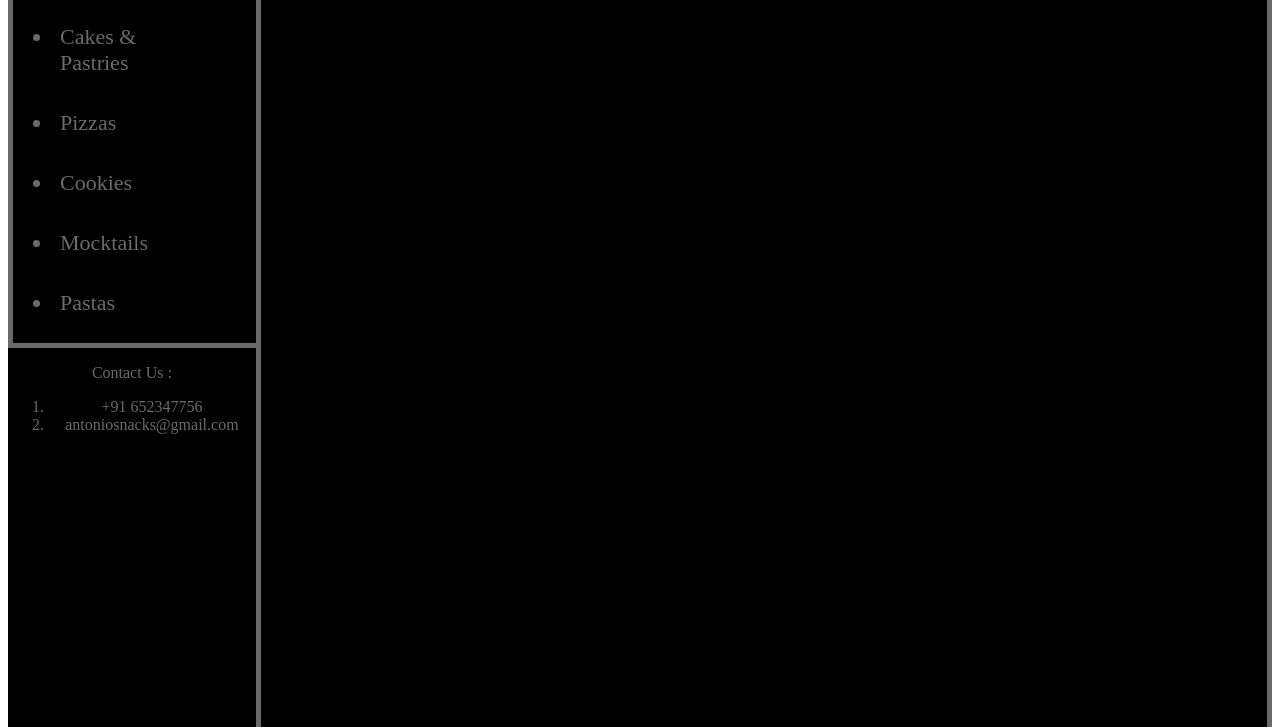
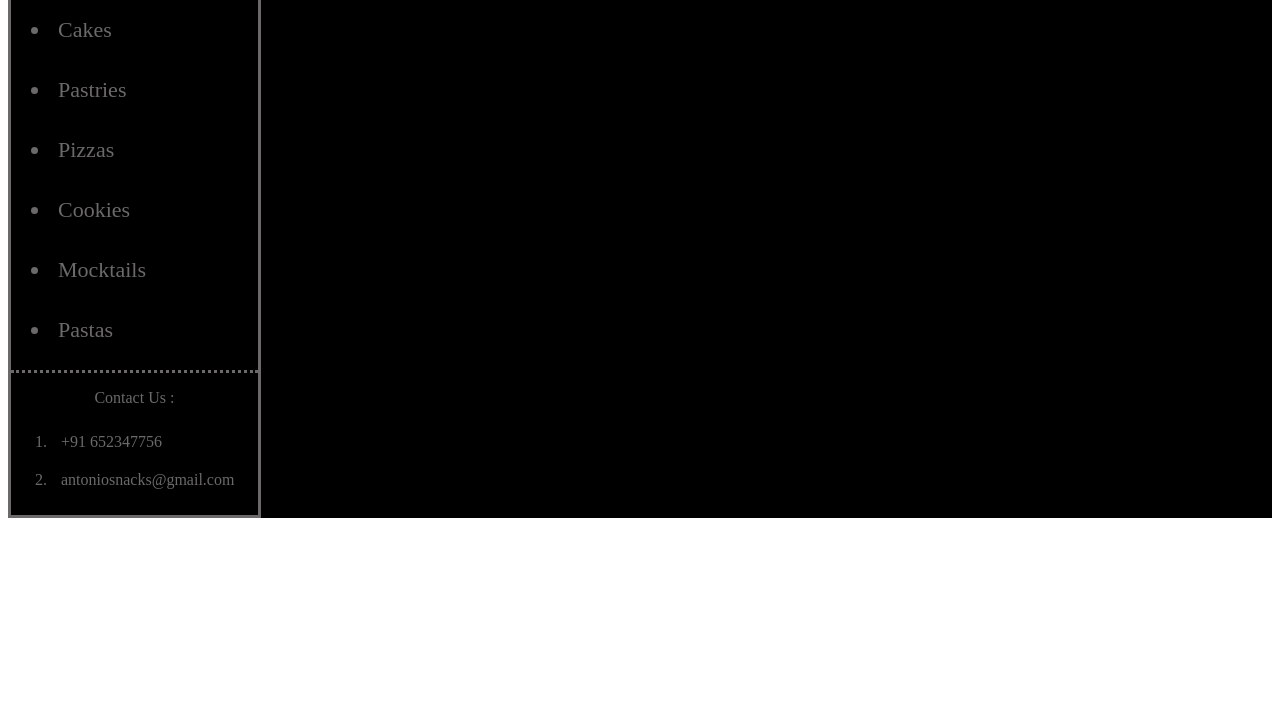
Before and after one commit to Ishan0704/CODEWAY-Task-1, a plain HTML site: page Level-1 Task-3/landing.html in a window 1280 px wide. Shown: the part 265-992 px from the top of the page. After the commit the page ends 800 px from the top, so only its background shows below. Drawn offline with Linux system fonts and the light colour scheme.

Commit message:
Left side done

```diff
--- a/Level-1 Task-3/landing.html
+++ b/Level-1 Task-3/landing.html
@@ -18,15 +18,16 @@
         <div class="left">
             <p class="menu">MENU</p>
             <ul class="order-list">
-                <li><a href="#burgers">Burgers</a></li>
-                <li><a href="#cakes&pastries">Cakes & Pastries</a></li>
-                <li> <a href="#pizzas">Pizzas</a></li>
-                <li><a href="#cookies">Cookies</a></li>
-                <li><a href="#mocktails">Mocktails</a></li>
-                <li><a href="#pastas">Pastas</a></li>
+                <li class="border"><a href="#burgers">Burgers</a></li>
+                <li class="border"><a href="#cakes">Cakes</a></li>
+                <li class="border"><a href="#pastries">Pastries</a></li>
+                <li class="border"> <a href="#pizzas">Pizzas</a></li>
+                <li class="border"><a href="#cookies">Cookies</a></li>
+                <li class="border"><a href="#mocktails">Mocktails</a></li>
+                <li class="border"><a href="#pastas">Pastas</a></li>
             </ul>
             <p>Contact Us :</p>
-            <ol>
+            <ol class="contact">
                 <li>+91 652347756</li>
                 <li>antoniosnacks@gmail.com</li>
             </ol>
--- a/Level-1 Task-3/style.css
+++ b/Level-1 Task-3/style.css
@@ -53,7 +53,7 @@ html{
 
 .body{
     width:100%;
-    height:1500px;
+    height:auto;
     background-color: black;
     color:rgba(109, 107, 107, 0.986);
     display: flex;
@@ -66,48 +66,48 @@ html{
     text-align: center;
     border-right: rgba(109, 107, 107, 0.986) 5px solid;
     overflow-y:hidden;
-    max-height:200vh ;
+    border:  rgba(109, 107, 107, 0.986) 3px solid;
 
 }
 .menu{
     padding-top: 20px;
     padding-bottom: 20px;
     font-size:30px;
-    border:  rgba(109, 107, 107, 0.986) 5px solid;
+    /* border:  rgba(109, 107, 107, 0.986) 5px solid; */
     border-right: 0px;
     margin: 0px;
 }
 .order-list{
     margin: 0px;
     padding-top: 10px;
-    border:  rgba(109, 107, 107, 0.986) 5px solid;
-    border-right: 0px;
-    border-top: 0px;;
+    /* border:  rgba(109, 107, 107, 0.986) 5px solid; */
+    border-bottom: rgba(109, 107, 107, 0.986) 3px dotted;
 }
 .order-list  li {
     max-width:150px;
-    border:transparant 1px solid;
     text-align: left;
     margin-bottom: 20px;
     color: rgba(46, 45, 45, 0.986) 5px solid;
     text-decoration: none;
     padding:7px;
     font-size:22px;
+}
 
+.border{
+    border:transparant 1px solid;
 }
+.border:hover{
+    border:white 1px solid;
+}
+
 a{
     text-decoration: none;
     color: rgba(109, 107, 107, 0.986);
 
 }
-
-.right{
-    width:80%;
-    height:100%;
-    border-right:5px;
-    font-family: custom1;
-    border-right: rgba(109, 107, 107, 0.986) 5px solid;
-    overflow-y: auto; /* Enable vertical scrolling for the right side */
-    max-height: calc(200vh);
-    scroll-behavior: smooth;
+.contact{
+    text-align: left;
 }
+.contact li{
+    padding:10px;
+}
```
